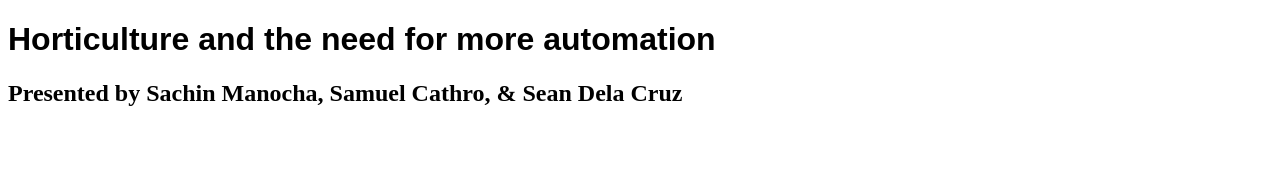
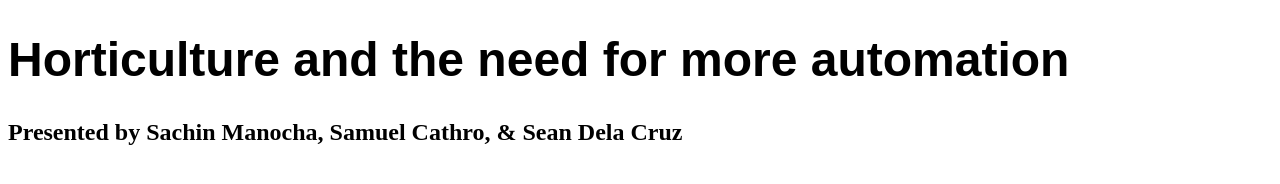
Before and after one commit to elfadog/VWR, a plain HTML site: page welcome_page.html in a window 1280 px wide. Drawn offline with Linux system fonts and the light colour scheme.

Commit message:
Update welcome_page.html

```diff
--- a/welcome_page.html
+++ b/welcome_page.html
@@ -1,7 +1,7 @@
 <!DOCTYPE html>
 <html>
 
-    <h1 style="color:rgba(255, 255, 255, black); font-family:Arial, Helvetica, sans-serif; font-size:xx-large;">
+    <h1 style="color:rgba(255, 255, 255, black); font-family:Arial, Helvetica, sans-serif; font-size:xxx-large;">
     Horticulture and the need for more automation</h1>
     <h2>Presented by Sachin Manocha, Samuel Cathro, & Sean Dela Cruz</h2>
 </html>
```
